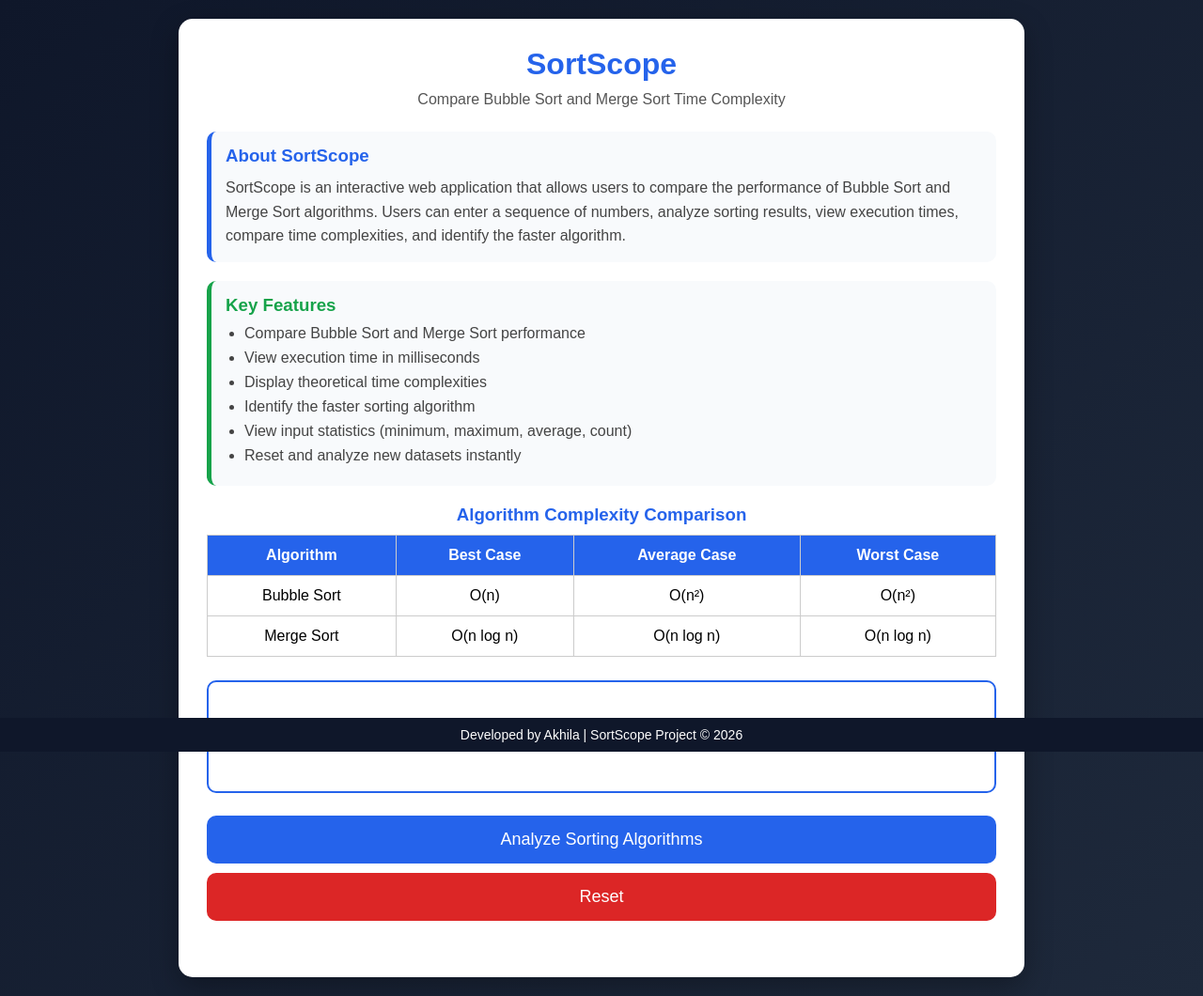
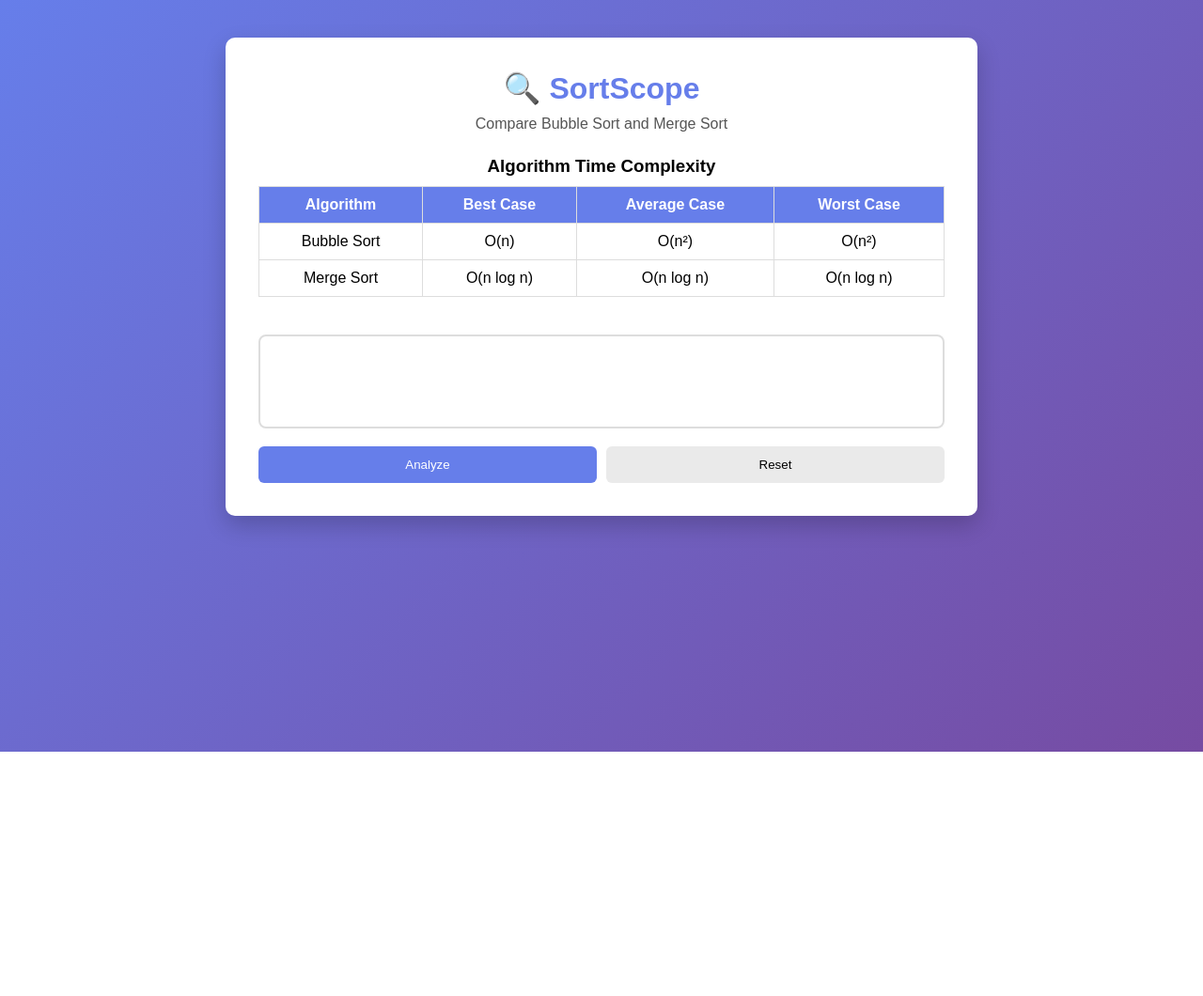
Before and after one commit to katkamakhila21/CFAI, a Flask app: page / in a window 1280 px wide. Shown: the whole page at 94% size. After the commit the page ends 800 px from the top, so only its background shows below. Run offline with Flask 3, Linux system fonts and the light colour scheme.

Commit message:
Simplified SortScope project and improved algorithm comparison

```diff
--- a/app.py
+++ b/app.py
@@ -3,21 +3,29 @@ import time
 
 app = Flask(__name__)
 
+
 # Bubble Sort
 def bubble_sort(arr):
     arr = arr.copy()
+
+    start = time.perf_counter()
+
     n = len(arr)
 
-    start_time = time.perf_counter()
+    for i in range(n):
+        swapped = False
 
-    for i in range(n):
         for j in range(0, n - i - 1):
             if arr[j] > arr[j + 1]:
                 arr[j], arr[j + 1] = arr[j + 1], arr[j]
+                swapped = True
 
-    end_time = time.perf_counter()
+        if not swapped:
+            break
 
-    return arr, round((end_time - start_time) * 1000, 6)
+    end = time.perf_counter()
+
+    return arr, round((end - start) * 1000, 6)
 
 
 # Merge Sort
@@ -35,10 +43,12 @@ def merge_sort(arr):
 
 def merge(left, right):
     result = []
-    i = j = 0
+
+    i = 0
+    j = 0
 
     while i < len(left) and j < len(right):
-        if left[i] < right[j]:
+        if left[i] <= right[j]:
             result.append(left[i])
             i += 1
         else:
@@ -51,23 +61,22 @@ def merge(left, right):
     return result
 
 
-@app.route('/')
+@app.route("/")
 def home():
-    return render_template('index.html')
+    return render_template("index.html")
 
 
-@app.route('/analyze', methods=['POST'])
+@app.route("/analyze", methods=["POST"])
 def analyze():
+    try:
+        data = request.get_json()
 
-    data = request.get_json()
+        numbers = list(map(int, data["numbers"]))
 
-    try:
-        numbers = list(map(int, data['numbers']))
-
-        # Bubble Sort Analysis
+        # Bubble Sort
         bubble_sorted, bubble_time = bubble_sort(numbers)
 
-        # Merge Sort Analysis
+        # Merge Sort
         start = time.perf_counter()
         merge_sorted = merge_sort(numbers)
         end = time.perf_counter()
@@ -78,23 +87,15 @@ def analyze():
         count = len(numbers)
         minimum = min(numbers)
         maximum = max(numbers)
-        average = round(sum(numbers) / len(numbers), 2)
+        average = round(sum(numbers) / count, 2)
 
-        # Performance Insight
-        if merge_time < bubble_time:
-            insight = (
-                "Merge Sort performed better because it uses the "
-                "divide-and-conquer approach and has O(n log n) complexity."
-            )
-        elif bubble_time < merge_time:
-            insight = (
-                "Bubble Sort performed better for this small dataset, "
-                "although its worst-case complexity is O(n²)."
-            )
+        # Faster Algorithm
+        if bubble_time < merge_time:
+            winner = "Bubble Sort"
+        elif merge_time < bubble_time:
+            winner = "Merge Sort"
         else:
-            insight = (
-                "Both algorithms performed similarly for this dataset."
-            )
+            winner = "Both performed similarly"
 
         return jsonify({
             "bubble_sorted": bubble_sorted,
@@ -110,12 +111,12 @@ def analyze():
             "maximum": maximum,
             "average": average,
 
-            "insight": insight
+            "winner": winner
         })
 
-    except Exception:
+    except:
         return jsonify({
-            "error": "Please enter valid numbers."
+            "error": "Please enter valid numbers separated by commas."
         })
 
 
--- a/static/script.js
+++ b/static/script.js
@@ -1,15 +1,21 @@
-let historyList = [];
-
 async function analyzeSort() {
 
-    const input = document.getElementById("numbers").value;
+    const input = document.getElementById("numbers").value.trim();
 
-    if (input.trim() === "") {
+    if (input === "") {
         alert("Please enter some numbers");
         return;
     }
 
-    const numbers = input.split(",").map(num => num.trim());
+    try {
+
+        const numbers = input
+            .split(",")
+            .map(num => Number(num.trim()));
+
+        if (numbers.some(isNaN)) {
+            throw new Error();
+        }
 
         const response = await fetch("/analyze", {
             method: "POST",
@@ -26,107 +32,78 @@ async function analyzeSort() {
         const resultDiv = document.getElementById("result");
 
         if (data.error) {
-        resultDiv.innerHTML = `
-            <p class="error">${data.error}</p>
-        `;
+            resultDiv.innerHTML =
+                `<div class="error">${data.error}</div>`;
             return;
         }
 
-    let winner =
-        data.bubble_time < data.merge_time
-            ? "Bubble Sort 🚀"
-            : "Merge Sort 🚀";
-
-    const currentTime = new Date().toLocaleTimeString();
-
-    historyList.push({
-        input: input,
-        winner: winner,
-        time: currentTime
-    });
-
         resultDiv.innerHTML = `
 
-    <div class="card stats-card">
-        <h2>Input Statistics</h2>
-        <p><strong>Total Numbers:</strong> ${data.count}</p>
+            <div class="card">
+
+                <h2>Statistics</h2>
+
+                <p><strong>Count:</strong> ${data.count}</p>
                 <p><strong>Minimum:</strong> ${data.minimum}</p>
                 <p><strong>Maximum:</strong> ${data.maximum}</p>
                 <p><strong>Average:</strong> ${data.average}</p>
+
             </div>
 
             <div class="card winner-card">
+
                 <h2>Faster Algorithm</h2>
-        <p><strong>${winner}</strong></p>
-    </div>
 
-    <div class="card insight-card">
-        <h2>Performance Insight</h2>
-        <p>${data.insight}</p>
+                <p>${data.winner}</p>
+
             </div>
 
             <div class="card">
-        <h2>Bubble Sort Results</h2>
 
-        <p><strong>Sorted Array:</strong>
-        ${data.bubble_sorted.join(", ")}</p>
+                <h2>Bubble Sort</h2>
+
+                <p><strong>Time Complexity:</strong>
+                ${data.bubble_complexity}</p>
 
                 <p><strong>Execution Time:</strong>
                 ${data.bubble_time} ms</p>
 
-        <p><strong>Time Complexity:</strong>
-        ${data.bubble_complexity}</p>
+                <p><strong>Sorted Array:</strong>
+                [${data.bubble_sorted.join(", ")}]</p>
+
             </div>
 
             <div class="card">
-        <h2>Merge Sort Results</h2>
 
-        <p><strong>Sorted Array:</strong>
-        ${data.merge_sorted.join(", ")}</p>
+                <h2>Merge Sort</h2>
+
+                <p><strong>Time Complexity:</strong>
+                ${data.merge_complexity}</p>
 
                 <p><strong>Execution Time:</strong>
                 ${data.merge_time} ms</p>
 
-        <p><strong>Time Complexity:</strong>
-        ${data.merge_complexity}</p>
+                <p><strong>Sorted Array:</strong>
+                [${data.merge_sorted.join(", ")}]</p>
+
             </div>
 
-    ${getHistoryHTML()}
         `;
     }
 
-function getHistoryHTML() {
+    catch {
 
-    if (historyList.length === 0) {
-        return "";
+        document.getElementById("result").innerHTML =
+            `<div class="error">
+                Please enter valid numbers separated by commas.
+             </div>`;
+    }
 }
 
-    let html = `
-    <div class="card history-card">
-        <h2>Sorting History</h2>
-        <ul>
-    `;
-
-    historyList.forEach(item => {
-        html += `
-        <li>
-            <strong>${item.time}</strong> |
-            Winner: ${item.winner}
-            <br>
-            Input: ${item.input}
-        </li>
-        `;
-    });
-
-    html += `
-        </ul>
-    </div>
-    `;
-
-    return html;
-}
 
 function resetFields() {
+
     document.getElementById("numbers").value = "";
+
     document.getElementById("result").innerHTML = "";
 }
--- a/static/style.css
+++ b/static/style.css
@@ -6,32 +6,30 @@
 }
 
 body{
+    background:linear-gradient(135deg,#667eea,#764ba2);
     min-height:100vh;
-    display:flex;
-    justify-content:center;
-    align-items:center;
-    background:linear-gradient(135deg,#0f172a,#1e293b);
-    padding:20px;
+    padding:40px 20px;
 }
 
 .container{
-    width:900px;
+    max-width:800px;
+    margin:auto;
     background:white;
-    padding:30px;
-    border-radius:15px;
-    box-shadow:0px 10px 30px rgba(0,0,0,0.3);
+    padding:35px;
+    border-radius:10px;
+    box-shadow:0 10px 25px rgba(0,0,0,0.2);
 }
 
 h1{
     text-align:center;
-    color:#2563eb;
-    margin-bottom:10px;
+    color:#667eea;
 }
 
 .subtitle{
     text-align:center;
+    margin-top:10px;
+    margin-bottom:25px;
     color:#555;
-    margin-bottom:25px;
 }
 
 .complexity-table{
@@ -41,7 +39,6 @@ h1{
 .complexity-table h3{
     text-align:center;
     margin-bottom:10px;
-    color:#2563eb;
 }
 
 table{
@@ -49,152 +46,75 @@ table{
     border-collapse:collapse;
 }
 
-table, th, td{
-    border:1px solid #ccc;
+th,td{
+    border:1px solid #ddd;
+    padding:10px;
+    text-align:center;
 }
 
 th{
-    background:#2563eb;
+    background:#667eea;
     color:white;
-}
-
-th, td{
-    padding:12px;
-    text-align:center;
 }
 
 textarea{
     width:100%;
-    height:120px;
-    padding:15px;
-    border:2px solid #2563eb;
-    border-radius:10px;
+    height:100px;
+    padding:12px;
+    margin-top:15px;
+    border:2px solid #ddd;
+    border-radius:8px;
     resize:none;
-    font-size:16px;
+}
+
+.buttons{
+    display:flex;
+    gap:10px;
+    margin-top:15px;
 }
 
 button{
-    width:100%;
-    margin-top:20px;
-    padding:15px;
+    flex:1;
+    padding:12px;
     border:none;
-    border-radius:10px;
-    background:#2563eb;
-    color:white;
-    font-size:18px;
+    border-radius:6px;
     cursor:pointer;
 }
 
-button:hover{
-    background:#1d4ed8;
+.btn-primary{
+    background:#667eea;
+    color:white;
 }
 
-#result{
-    margin-top:30px;
+.btn-secondary{
+    background:#eaeaea;
 }
 
 .card{
-    background:#f1f5f9;
-    padding:20px;
-    border-radius:10px;
     margin-top:15px;
+    padding:15px;
+    background:#f8f8f8;
+    border-left:5px solid #667eea;
+    border-radius:6px;
 }
 
 .card h2{
-    color:#2563eb;
     margin-bottom:10px;
 }
 
 .card p{
-    margin:8px 0;
+    margin:5px 0;
+}
+
+.winner-card{
+    border-left-color:#2ecc71;
+    background:#f0fff4;
 }
 
 .error{
+    margin-top:15px;
+    padding:15px;
+    background:#ffe5e5;
     color:red;
-    font-weight:bold;
-    margin-top:20px;
+    border-radius:6px;
 }
-.winner-card{
-    text-align:center;
-    font-size:20px;
-    font-weight:bold;
-}
-.reset-btn{
-    background:#dc2626;
-    margin-top:10px;
-}
-
-.reset-btn:hover{
-    background:#b91c1c;
-}
-footer{
-    position:fixed;
-    bottom:0;
-    width:100%;
-    text-align:center;
-    padding:10px;
-    background:#0f172a;
-    color:white;
-    font-size:14px;
-}
-.about-section{
-    background:#f8fafc;
-    padding:15px;
-    border-radius:10px;
-    margin-bottom:20px;
-    border-left:5px solid #2563eb;
-}
-
-.about-section h3{
-    color:#2563eb;
-    margin-bottom:10px;
-}
-
-.about-section p{
-    color:#444;
-    line-height:1.6;
-}
-.features-section{
-    background:#f8fafc;
-    padding:15px;
-    border-radius:10px;
-    margin-bottom:20px;
-    border-left:5px solid #16a34a;
-}
-
-.features-section h3{
-    color:#16a34a;
-    margin-bottom:10px;
-}
-
-.features-section ul{
-    padding-left:20px;
-}
-
-.features-section li{
-    margin-bottom:8px;
-    color:#444;
-}
-.insight-card{
-    border-left:6px solid #16a34a;
-}
-
-.insight-card h2{
-    color:#16a34a;
-}
-.history-card{
-    margin-top:20px;
-    border-left:6px solid #f59e0b;
-}
-
-.history-card h2{
-    color:#f59e0b;
-}
-
-.history-card ul{
-    padding-left:20px;
-}
-
-.history-card li{
-    margin-bottom:10px;
-}
--- a/templates/index.html
+++ b/templates/index.html
@@ -5,47 +5,26 @@
     <meta name="viewport" content="width=device-width, initial-scale=1.0">
     <title>SortScope</title>
 
-    <link rel="stylesheet" href="{{ url_for('static', filename='style.css') }}">
+    <link rel="stylesheet"
+          href="{{ url_for('static', filename='style.css') }}">
 </head>
+
 <body>
 
 <div class="container">
 
-        <h1>SortScope</h1>
+    <h1>🔍 SortScope</h1>
 
     <p class="subtitle">
-            Compare Bubble Sort and Merge Sort Time Complexity
+        Compare Bubble Sort and Merge Sort
     </p>
 
-        <!-- About Section -->
-        <div class="about-section">
-            <h3>About SortScope</h3>
-            <p>
-                SortScope is an interactive web application that allows users to compare
-                the performance of Bubble Sort and Merge Sort algorithms. Users can enter
-                a sequence of numbers, analyze sorting results, view execution times,
-                compare time complexities, and identify the faster algorithm.
-            </p>
-        </div>
+    <div class="complexity-table">
 
-        <!-- Features Section -->
-        <div class="features-section">
-            <h3>Key Features</h3>
-            <ul>
-                <li>Compare Bubble Sort and Merge Sort performance</li>
-                <li>View execution time in milliseconds</li>
-                <li>Display theoretical time complexities</li>
-                <li>Identify the faster sorting algorithm</li>
-                <li>View input statistics (minimum, maximum, average, count)</li>
-                <li>Reset and analyze new datasets instantly</li>
-            </ul>
-        </div>
-
-        <!-- Complexity Table -->
-        <div class="complexity-table">
-            <h3>Algorithm Complexity Comparison</h3>
+        <h3>Algorithm Time Complexity</h3>
 
         <table>
+
             <tr>
                 <th>Algorithm</th>
                 <th>Best Case</th>
@@ -66,33 +45,29 @@
                 <td>O(n log n)</td>
                 <td>O(n log n)</td>
             </tr>
+
         </table>
+
     </div>
 
-        <!-- Input Area -->
     <textarea
         id="numbers"
-            placeholder="Enter numbers separated by commas&#10;Example: 45,23,67,12,89,4">
+        placeholder="Enter numbers separated by commas&#10;Example: 45, 23, 67, 12, 89">
     </textarea>
 
-        <!-- Buttons -->
-        <button onclick="analyzeSort()">
-            Analyze Sorting Algorithms
+    <div class="buttons">
+        <button class="btn-primary" onclick="analyzeSort()">
+            Analyze
         </button>
 
-        <button class="reset-btn" onclick="resetFields()">
+        <button class="btn-secondary" onclick="resetFields()">
             Reset
         </button>
+    </div>
 
-        <!-- Results -->
     <div id="result"></div>
 
 </div>
-
-    <!-- Footer -->
-    <footer>
-        <p>Developed by Akhila | SortScope Project © 2026</p>
-    </footer>
 
 <script src="{{ url_for('static', filename='script.js') }}"></script>
 
```
Also changed, not shown: README.md. Lines whose indentation alone changed are shown as unchanged.
